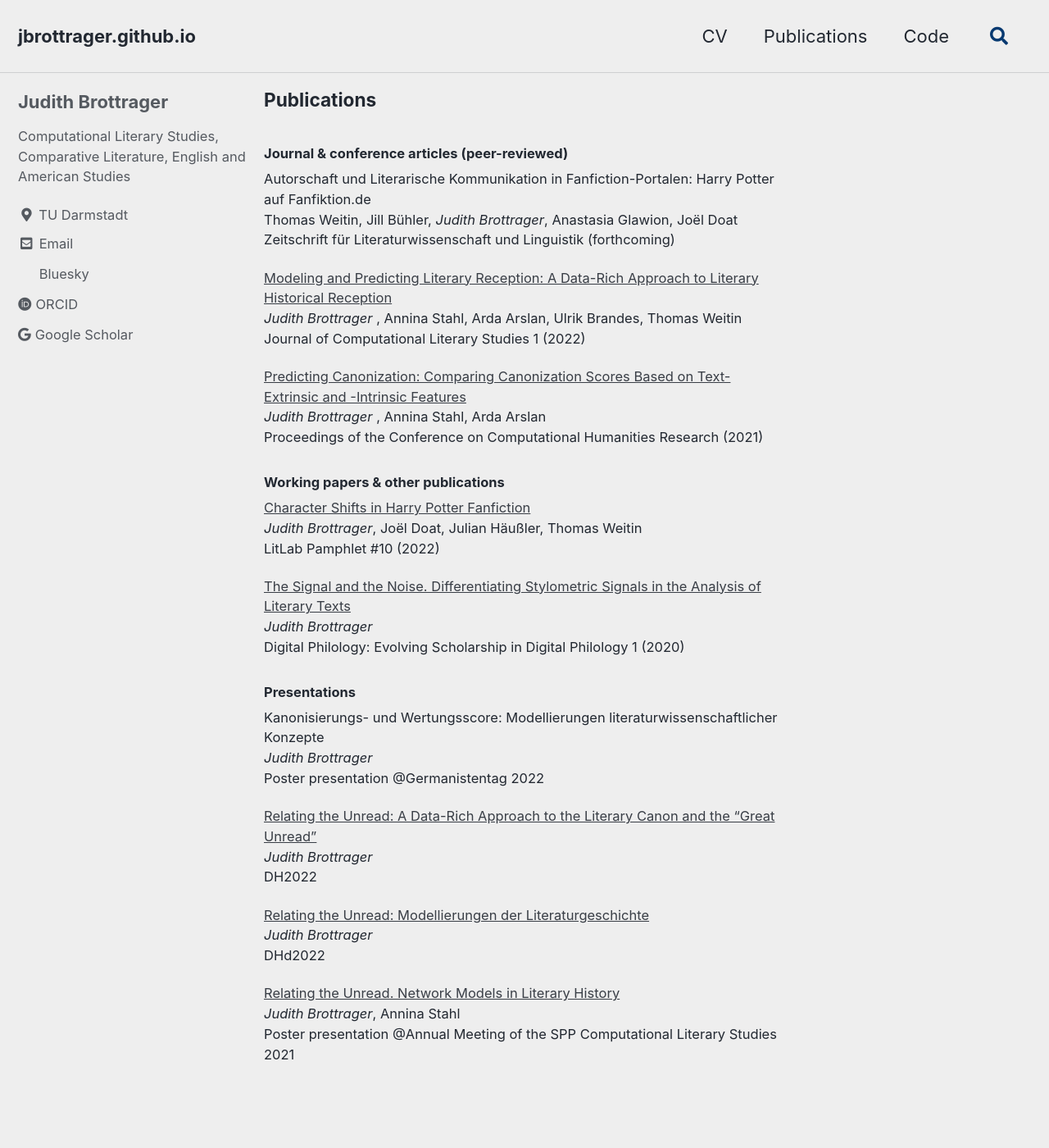
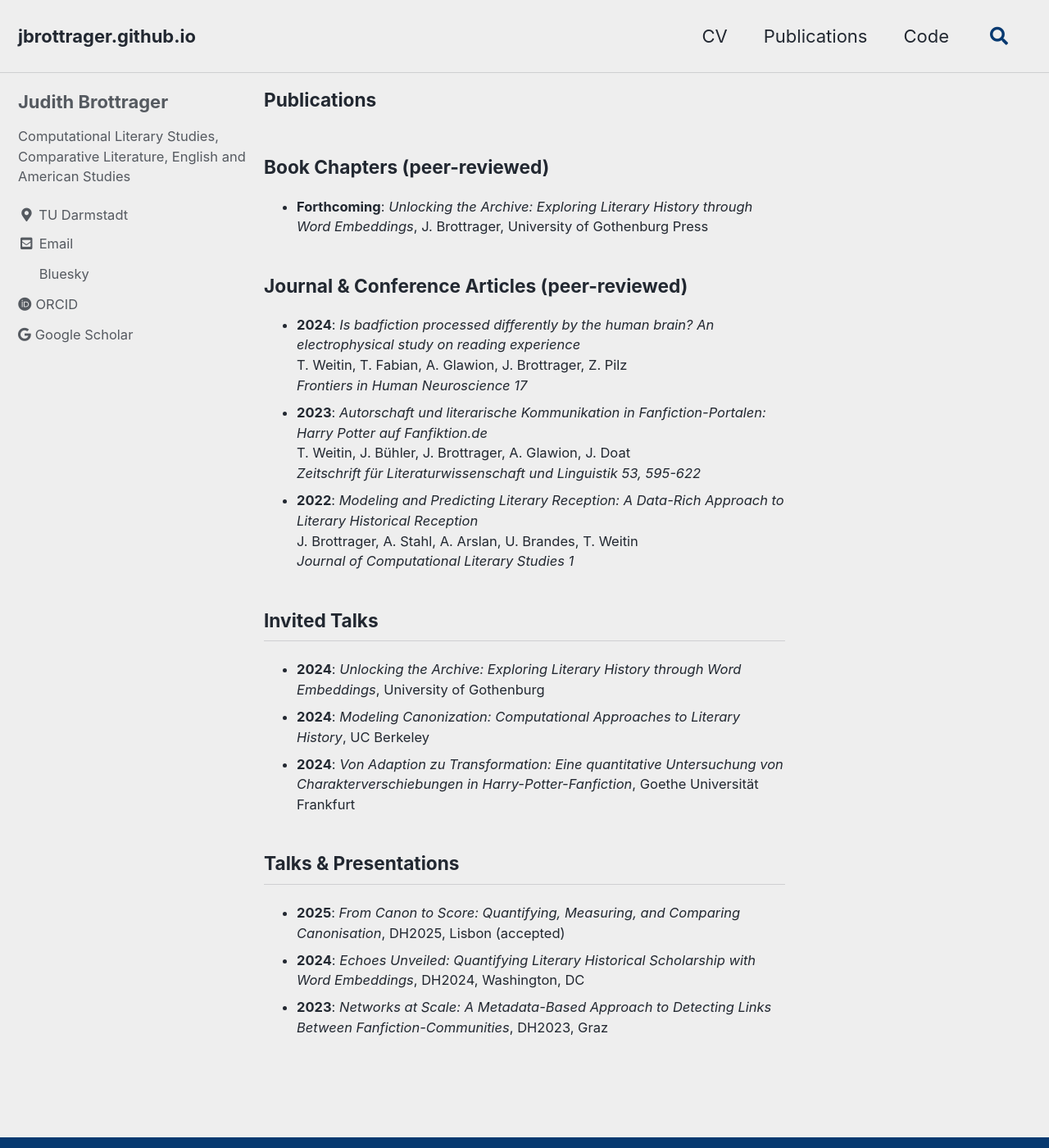
Before and after one commit to jbrottrager/jbrottrager.github.io, a Jekyll site: the page built from _pages/publications.md, in a window 1280 px wide and 1400 px high. Shown: the whole window at 82% size. Built offline with Jekyll 4.4.1, drawn with Linux system fonts in a browser that asks for light colours; cached includes are drawn as plain includes.

Commit message:
Update publications.md

```diff
--- a/_pages/publications.md
+++ b/_pages/publications.md
@@ -5,48 +5,28 @@ permalink: /publications/
 author_profile: true
 ---
 
-#### Journal & conference articles (peer-reviewed)
+### Book Chapters (peer-reviewed)
+- **Forthcoming**: *Unlocking the Archive: Exploring Literary History through Word Embeddings*, J. Brottrager, University of Gothenburg Press
 
-Autorschaft und Literarische Kommunikation in Fanfiction-Portalen: Harry Potter auf Fanfiktion.de \
-Thomas Weitin, Jill Bühler, *Judith Brottrager*, Anastasia Glawion, Joël Doat \
-Zeitschrift für Literaturwissenschaft und Linguistik (forthcoming)
+### Journal & Conference Articles (peer-reviewed)
+- **2024**: *Is badfiction processed differently by the human brain? An electrophysical study on reading experience*
+  T. Weitin, T. Fabian, A. Glawion, J. Brottrager, Z. Pilz
+  *Frontiers in Human Neuroscience 17*
+- **2023**: *Autorschaft und literarische Kommunikation in Fanfiction-Portalen: Harry Potter auf Fanfiktion.de*
+  T. Weitin, J. Bühler, J. Brottrager, A. Glawion, J. Doat
+  *Zeitschrift für Literaturwissenschaft und Linguistik 53, 595-622*
+- **2022**: *Modeling and Predicting Literary Reception: A Data-Rich Approach to Literary Historical Reception*
+  J. Brottrager, A. Stahl, A. Arslan, U. Brandes, T. Weitin
+  *Journal of Computational Literary Studies 1*
 
-[Modeling and Predicting Literary Reception: A Data-Rich Approach to Literary Historical Reception](https://jcls.io/article/id/95/) \
-*Judith Brottrager* , Annina Stahl, Arda Arslan, Ulrik Brandes, Thomas Weitin \
-Journal of Computational Literary Studies 1 (2022)
+## Invited Talks
 
-[Predicting Canonization: Comparing Canonization Scores Based on Text-Extrinsic and -Intrinsic Features](http://ceur-ws.org/Vol-2989/short_paper21.pdf) \
-*Judith Brottrager* , Annina Stahl, Arda Arslan \
-Proceedings of the Conference on Computational Humanities Research (2021)
+- **2024**: *Unlocking the Archive: Exploring Literary History through Word Embeddings*, University of Gothenburg
+- **2024**: *Modeling Canonization: Computational Approaches to Literary History*, UC Berkeley
+- **2024**: *Von Adaption zu Transformation: Eine quantitative Untersuchung von Charakterverschiebungen in Harry-Potter-Fanfiction*, Goethe Universität Frankfurt
 
+## Talks & Presentations
 
-#### Working papers & other publications
-
-
-[Character Shifts in Harry Potter Fanfiction](https://www.digitalhumanitiescooperation.de/pamphlet-10-character-shifts-in-harry-potter-fanfiction/) \
-*Judith Brottrager*, Joël Doat, Julian Häußler, Thomas Weitin  \
-LitLab Pamphlet #10 (2022)
-
-[The Signal and the Noise. Differentiating Stylometric Signals in the Analysis of Literary Texts](https://tuprints.ulb.tu-darmstadt.de/13485/) \
-*Judith Brottrager* \
-Digital Philology: Evolving Scholarship in Digital Philology 1 (2020)
-
-
-#### Presentations
-
-
-Kanonisierungs- und Wertungsscore: Modellierungen literaturwissenschaftlicher Konzepte \
-*Judith Brottrager*  \
-Poster presentation @Germanistentag 2022
-
-[Relating the Unread: A Data-Rich Approach to the Literary Canon and the “Great Unread”](https://dh2022.dhii.asia/dh2022bookofabsts.pdf) \
-*Judith Brottrager*  \
-DH2022
-
-[Relating the Unread: Modellierungen der Literaturgeschichte](https://zenodo.org/record/6304590#.Y-IUga2ZOMo) \
-*Judith Brottrager* \
-DHd2022
-
-[Relating the Unread. Network Models in Literary History](https://doi.org/10.5281/zenodo.4737134) \
-*Judith Brottrager*, Annina Stahl  \
-Poster presentation @Annual Meeting of the SPP Computational Literary Studies 2021
+- **2025**: *From Canon to Score: Quantifying, Measuring, and Comparing Canonisation*, DH2025, Lisbon (accepted)
+- **2024**: *Echoes Unveiled: Quantifying Literary Historical Scholarship with Word Embeddings*, DH2024, Washington, DC
+- **2023**: *Networks at Scale: A Metadata-Based Approach to Detecting Links Between Fanfiction-Communities*, DH2023, Graz
```
